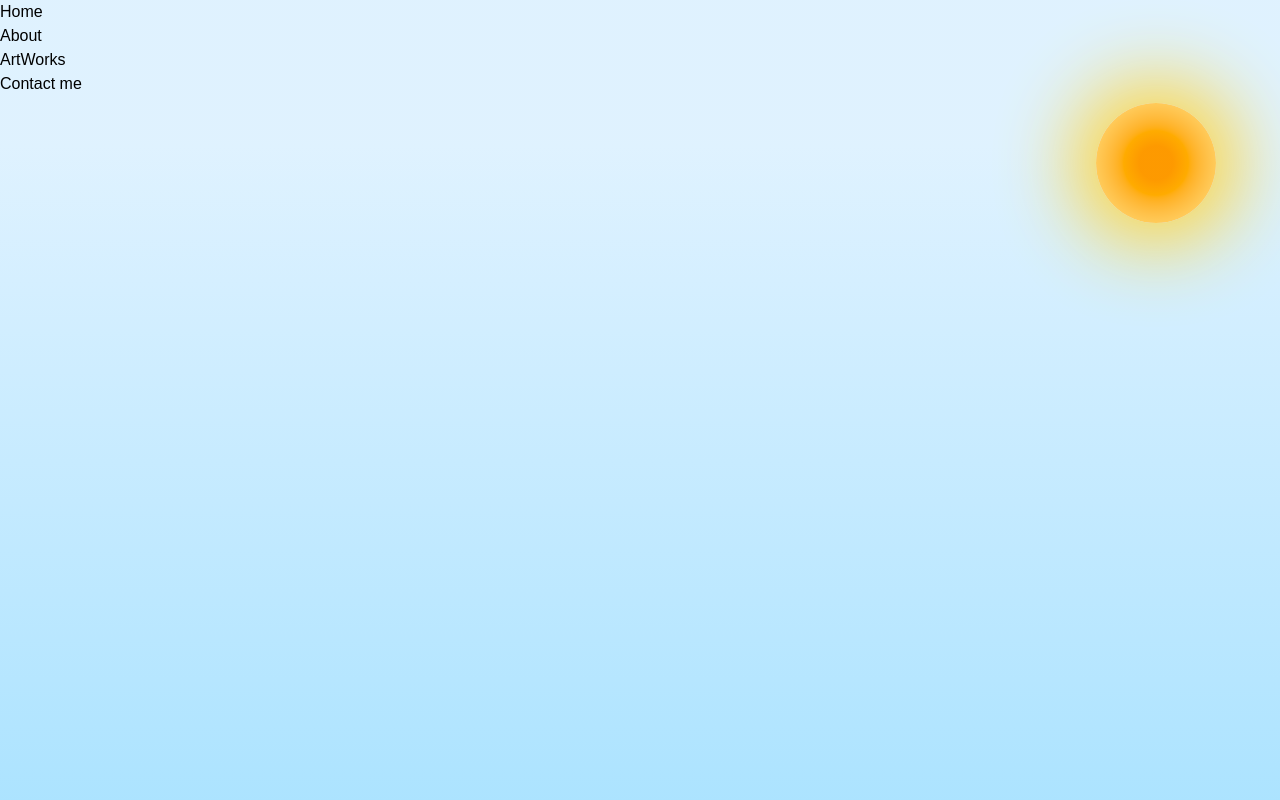
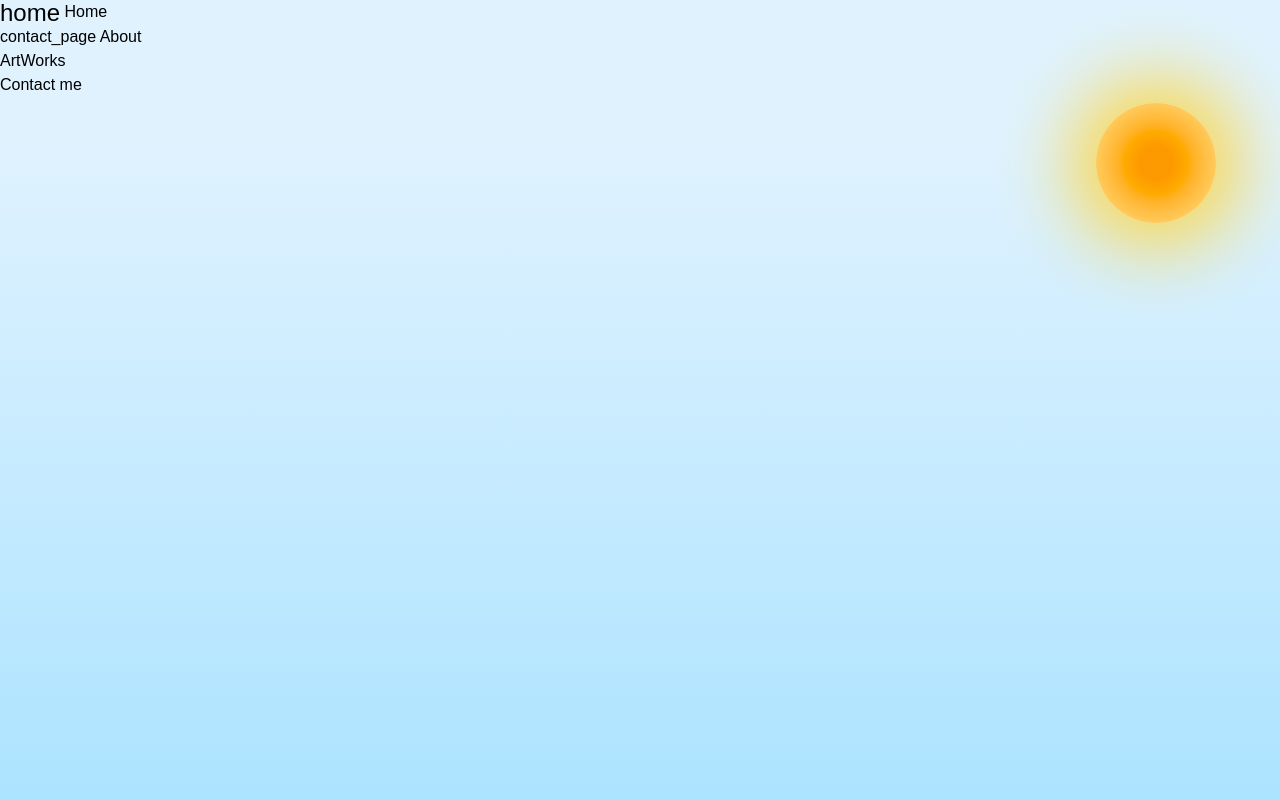
Before and after one commit to romanro/my-css-artworks, a Next.js app: page / in a window 1280 px wide. Shown: the top 800 px of the page. Built offline with nearby package versions, Linux system fonts and the light colour scheme.

Commit message:
Add Material Icons font and Icon component; update MainNavbar with icons

```diff
--- a/src/app/layout.tsx
+++ b/src/app/layout.tsx
@@ -13,6 +13,12 @@ const geistMono = localFont({
     src: './fonts/GeistMonoVF.woff',
     variable: '--font-geist-mono',
     weight: '100 900',
+});
+
+const icons = localFont({
+    src: './fonts/MaterialIconsOutlined-Regular.otf',
+    variable: '--font-icons',
+    weight: '400',
 });
 
 export const metadata: Metadata = {
@@ -33,7 +39,7 @@ export default function RootLayout({
                     content='width=device-width,
                    initial-scale=1.0'></meta>
             </head>
-            <body className={`${geistSans.variable} ${geistMono.variable} h-screen`}>
+            <body className={`${geistSans.variable} ${geistMono.variable} ${icons.variable} h-screen`}>
                 <MainNavbar />
                 <main className='h-screen'>{children}</main>
             </body>
--- /dev/null
+++ b/src/components/Icon/Icon.module.scss
@@ -0,0 +1,12 @@
+.icon {
+    font-weight: 400;
+    font-style: normal;
+    display: inline-block;
+    line-height: 1;
+    text-transform: none;
+    letter-spacing: normal;
+    word-wrap: normal;
+    white-space: nowrap;
+    direction: ltr;
+    vertical-align: middle;
+}
--- /dev/null
+++ b/src/components/Icon/Icon.tsx
@@ -0,0 +1,17 @@
+import React, { FC } from 'react';
+import styles from './Icon.module.scss';
+
+type IconProps = {
+    name: string;
+    size?: number;
+};
+
+const Icon: FC<IconProps> = ({ name, size = 24 }) => {
+    return (
+        <span className={`${styles.icon} font-icons`} style={{ fontSize: size }}>
+            {name}
+        </span>
+    );
+};
+
+export { Icon };
--- a/src/components/MainNavbar/MainNavbar.tsx
+++ b/src/components/MainNavbar/MainNavbar.tsx
@@ -1,15 +1,20 @@
 import Link from 'next/link';
 import { FC } from 'react';
 import styles from './MainNavbar.module.scss';
+import { Icon } from '../Icon/Icon';
 export const MainNavbar: FC = () => {
     return (
         <nav className={`${styles.nav} bg-white dark:bg-black`}>
             <ul>
                 <li>
-                    <Link href='/'>Home</Link>
+                    <Link href='/'>
+                        <Icon name='home' /> Home
+                    </Link>
                 </li>
                 <li>
-                    <Link href='/about'>About</Link>
+                    <Link href='/about'>
+                        <span className='font-icons'>contact_page</span> About
+                    </Link>
                 </li>
                 <li>
                     <Link href='/artworks'>ArtWorks</Link>
--- a/tailwind.config.js
+++ b/tailwind.config.js
@@ -3,7 +3,13 @@
 module.exports = {
     content: ['./app/**/*.{js,ts,jsx,tsx}', './pages/**/*.{js,ts,jsx,tsx}', './components/**/*.{js,ts,jsx,tsx}'],
     theme: {
-        extend: {},
+        extend: {
+            fontFamily: {
+                sans: ['var(--font-geist-sans)'],
+                mono: ['var(--font-geist-mono)'],
+                icons: ['var(--font-icons)'],
+            },
+        },
     },
     plugins: [],
     purge: ['./index.html', './src/**/*.{js,ts,jsx,tsx}'],
```
Also changed, not shown: src/app/fonts/MaterialIconsOutlined-Regular.otf (added).
